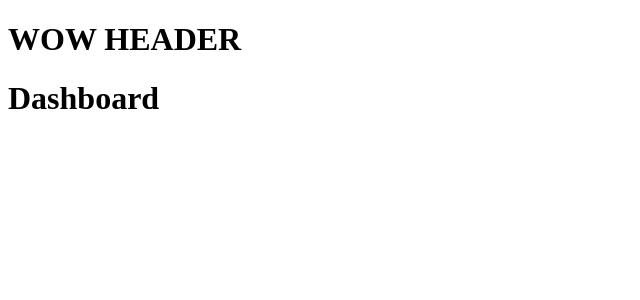
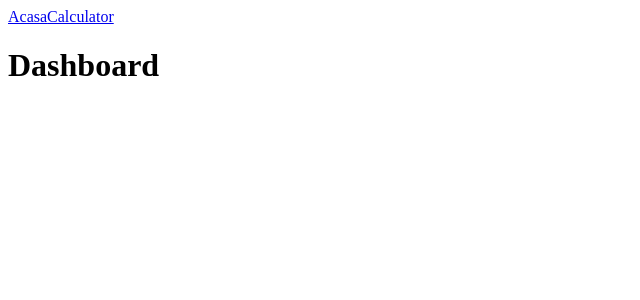
Before and after one commit to viman39/constructjs, a React (Create React App) app: page / in a window 1280 px wide. Shown: the top 300 px of the page, without its empty margins (0-640 px from the left). Built offline with nearby package versions, Linux system fonts and the light colour scheme.

Commit message:
fix header

```diff
--- a/src/App.tsx
+++ b/src/App.tsx
@@ -1,11 +1,14 @@
+import { BrowserRouter } from "react-router-dom";
 import { Router } from "./Router";
 import { Layout } from "./components/Layout/Layout";
 
 function App() {
   return (
-    <Layout>
-      <Router></Router>
-    </Layout>
+    <BrowserRouter>
+      <Layout>
+        <Router></Router>
+      </Layout>
+    </BrowserRouter>
   );
 }
 
--- a/src/Router.tsx
+++ b/src/Router.tsx
@@ -1,4 +1,4 @@
-import { BrowserRouter, Routes, Route, Navigate } from "react-router-dom";
+import { Routes, Route, Navigate } from "react-router-dom";
 import { Dashboard } from "./pages/Dashboard/Dashboard";
 import { Calculator } from "./pages/Calculator/Calculator";
 
@@ -7,12 +7,10 @@ export const CALCULATOR_PATH = "/calculator";
 
 export const Router = () => {
   return (
-    <BrowserRouter>
-      <Routes>
-        <Route path="*" element={<Navigate to="/" replace />} />
-        <Route index path={DASHBOARD_PATH} element={<Dashboard />} />
-        <Route index path={CALCULATOR_PATH} element={<Calculator />} />
-      </Routes>
-    </BrowserRouter>
+    <Routes>
+      <Route path="*" element={<Navigate to="/" replace />} />
+      <Route index path={DASHBOARD_PATH} element={<Dashboard />} />
+      <Route index path={CALCULATOR_PATH} element={<Calculator />} />
+    </Routes>
   );
 };
--- a/src/components/Header/Header.tsx
+++ b/src/components/Header/Header.tsx
@@ -1,7 +1,11 @@
+import { Link } from "react-router-dom";
+import { CALCULATOR_PATH, DASHBOARD_PATH } from "../../Router";
+
 export const Header = () => {
   return (
     <header>
-      <h1>WOW HEADER</h1>
+      <Link to={DASHBOARD_PATH}>Acasa</Link>
+      <Link to={CALCULATOR_PATH}>Calculator</Link>
     </header>
   );
 };
--- a/src/components/Layers/Layers.tsx
+++ b/src/components/Layers/Layers.tsx
@@ -1,4 +1,3 @@
-import { mockMaterials } from "../../__mocks__/materialMocks";
 import { Button } from "../common/Button/Button";
 import { Wall } from "../Wall/Wall";
 import { WallLayer } from "./Layer";
@@ -13,7 +12,6 @@ export const Layers = () => {
         <WallLayer layer={layer} key={layer.id} />
       ))}
       <Button onClick={addLayer}>+</Button>
-      <Wall />
     </>
   );
 };
```
